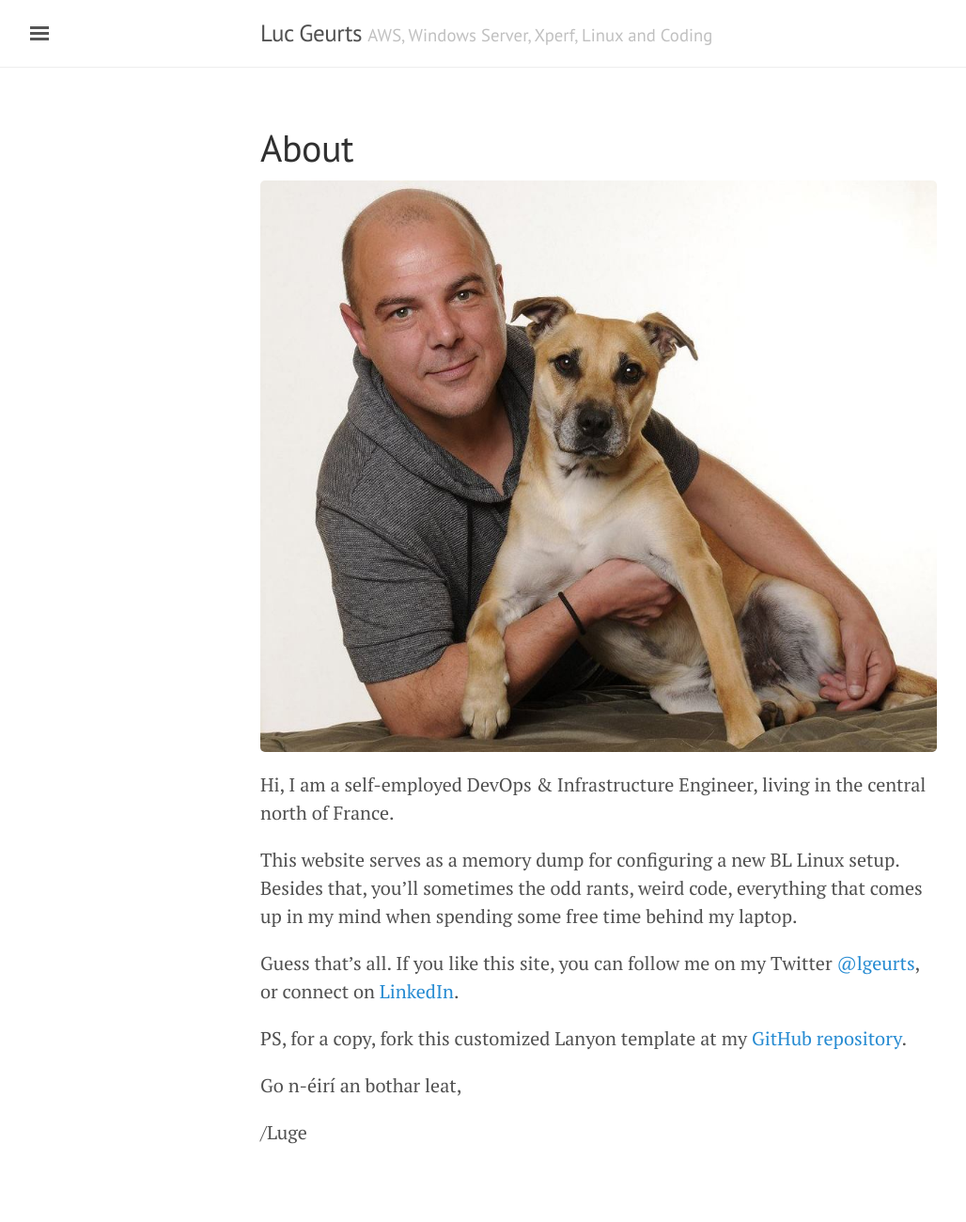
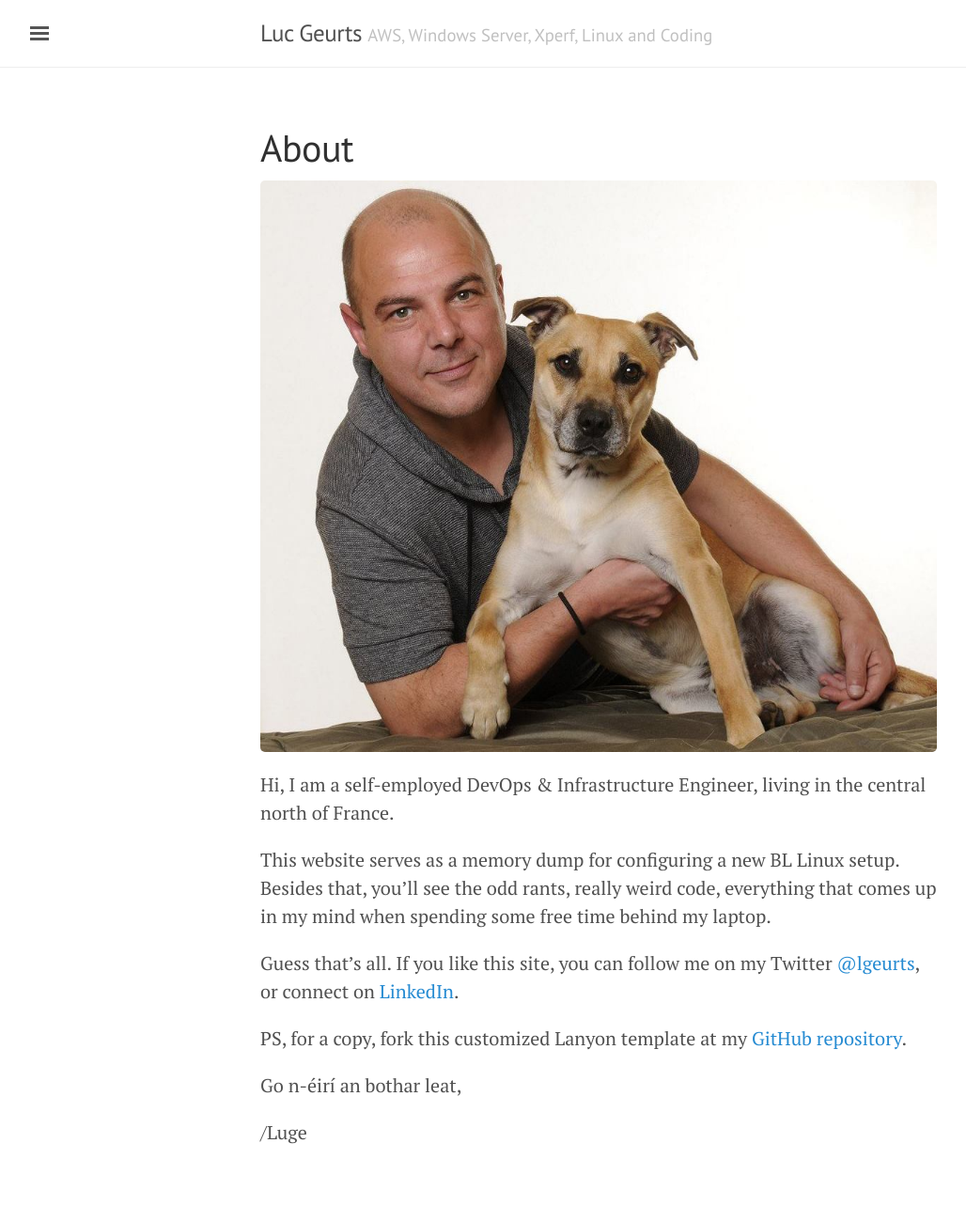
Before and after one commit to lgeurts/lgeurts.github.io, a Jekyll site: the page built from about.md, in a window 1280 px wide. Shown: the whole page at 94% size, without its empty margins (3-1031 px from the left). Built offline with Jekyll 4.4.1, drawn with Linux system fonts in a browser that asks for light colours.

Commit message:
Update about.md

```diff
--- a/about.md
+++ b/about.md
@@ -8,7 +8,7 @@ title: About
 Hi, I am a self-employed DevOps & Infrastructure Engineer, living in the central north of France.
 
 This website serves as a memory dump for configuring a new BL Linux setup.
-Besides that, you'll sometimes the odd rants, weird code, everything that comes up in my mind when spending some free time behind my laptop.
+Besides that, you'll see the odd rants, really weird code, everything that comes up in my mind when spending some free time behind my laptop.
 
 Guess that's all. If you like this site, you can follow me on my Twitter [@lgeurts](https://twitter.com/lgeurts), or connect on [LinkedIn](https://www.linkedin.com/in/lucgeurts).
 
```
